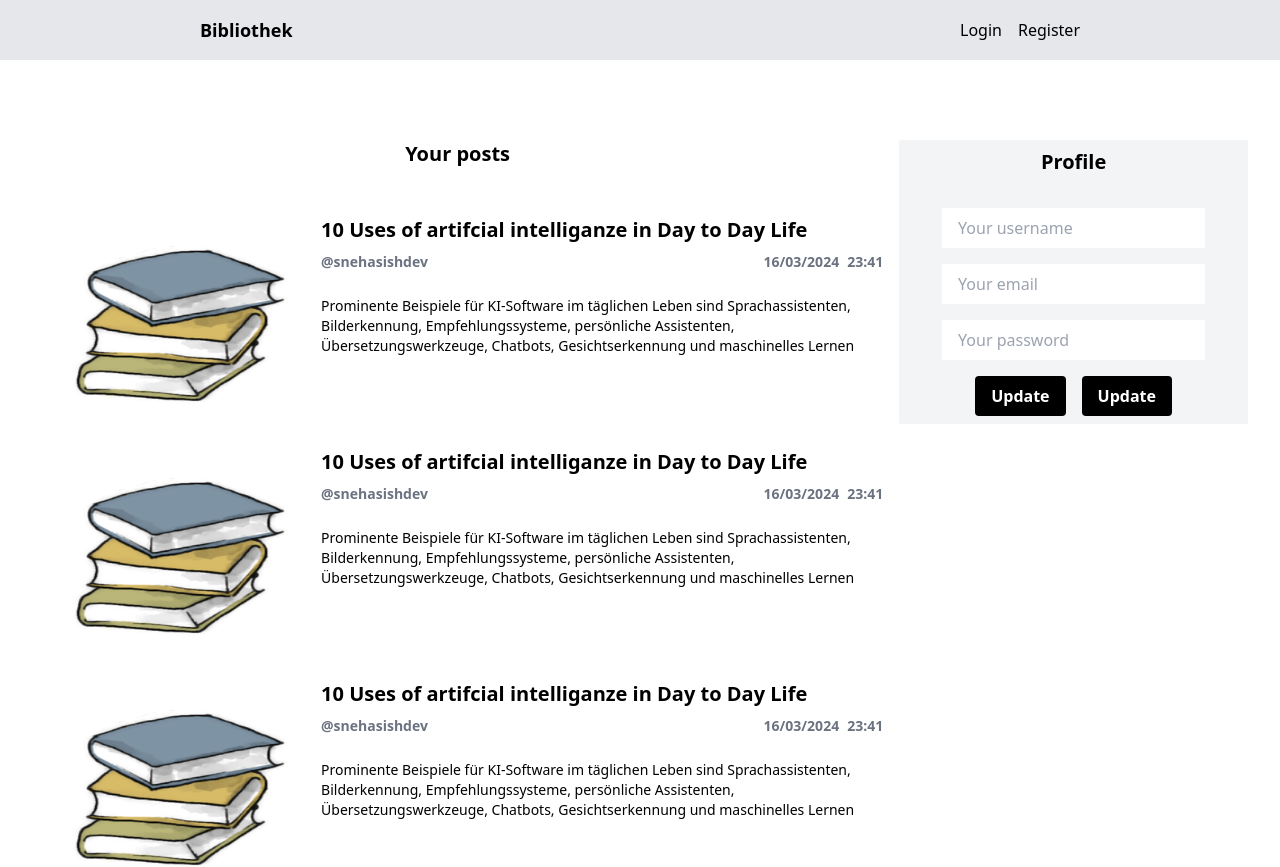
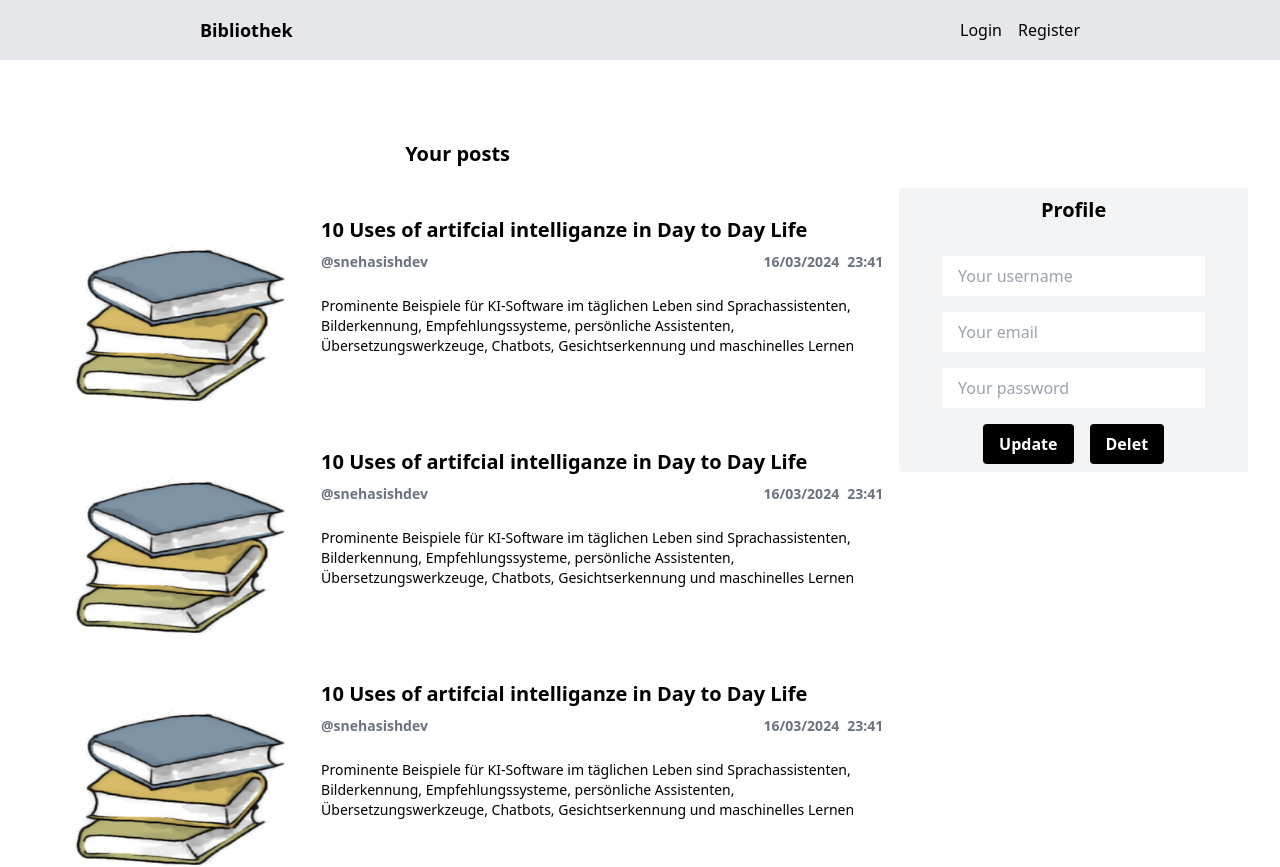
Before and after one commit to alisawiali/Biblothek-Spandau, a React (Vite) app in the folder frontend/: page /profile/1 in a window 1280 px wide. Shown: the top 867 px of the page. Built offline with nearby package versions, Linux system fonts and the light colour scheme; no server answers.

Commit message:
z-o für hauot dev in profile erstellt

```diff
--- a/frontend/src/pages/Profile.jsx
+++ b/frontend/src/pages/Profile.jsx
@@ -68,8 +68,8 @@ const Profile = () => {
           <ProfilePost />
         </div>
         {/* right */}
-        <div className="md:top-12  z-0 md:w-[30%] w-full ">
-          <div className="  flex flex-col space-y-4 items-center bg-gray-100  ml-4 p-2 rounded-sm mt-8">
+        <div className="mt-12 md:w-[30%] w-full ">
+          <div className="  flex flex-col space-y-4 items-center bg-gray-100  ml-4 p-2 rounded-sm mt-8 ">
             <h1 className="text-xl  font-bold mb-4">Profile</h1>
             <input
               onChange={(e) => setUsername(e.target.value)}
@@ -103,7 +103,7 @@ const Profile = () => {
                 onClick={handeUserDeelet}
                 className="text-white font-semibold bg-black px-4 py-2 hover:text-white hover:bg-gray-700 ease-in duration-300 rounded hover:rounded-lg"
               >
-                Update
+                Delet
               </button>
             </div>
           </div>
```
